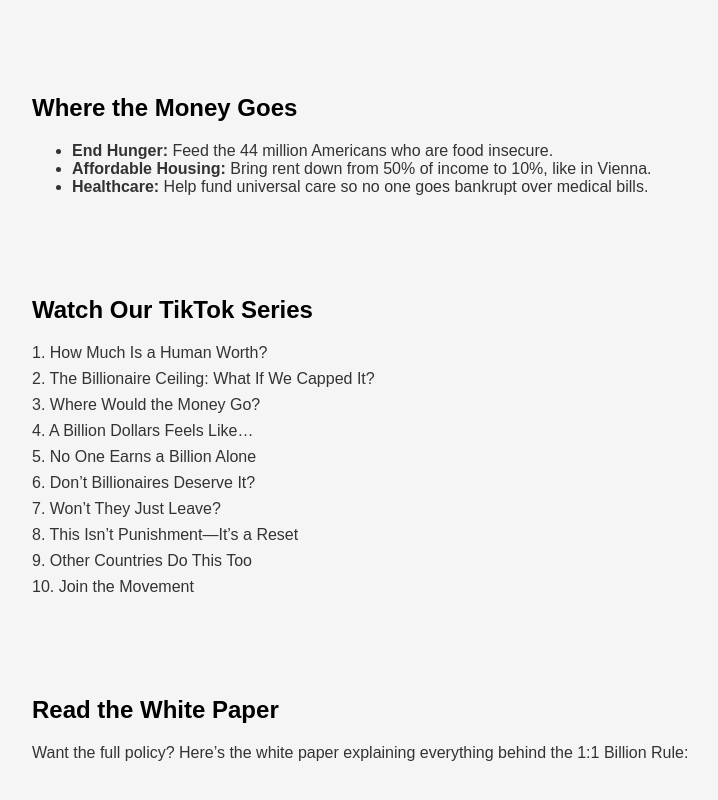
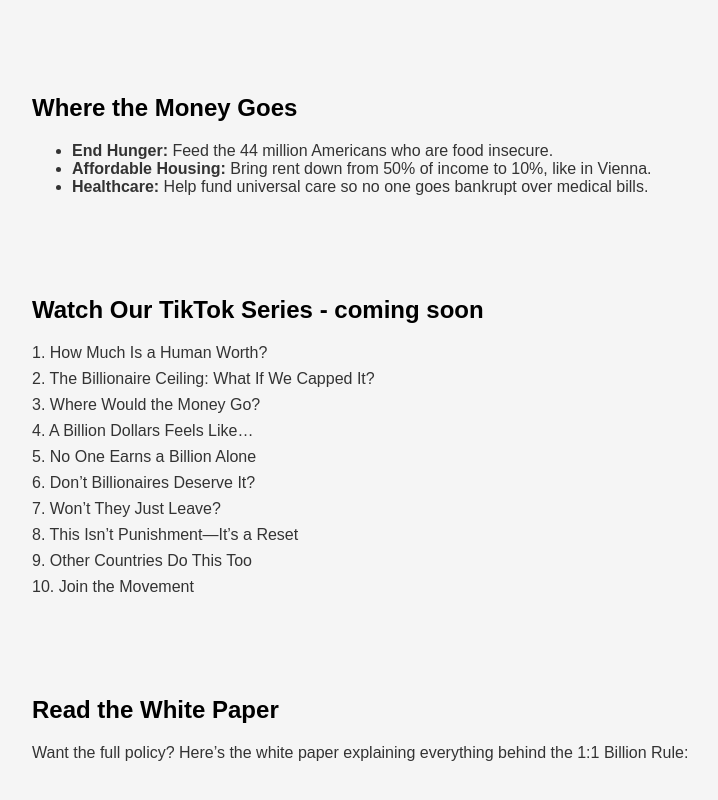
Before and after one commit to jeffreyengler/billion-rule-site, a plain HTML site: page index.html in a window 1280 px wide. Shown: the part 679-1479 px from the top of the page, without its empty margins (208-926 px from the left). Drawn offline with Linux system fonts and the light colour scheme; grey boxes are pictures that could not be loaded.

Commit message:
Update index.html
added "coming soon" to the TikTok series

```diff
--- a/index.html
+++ b/index.html
@@ -84,7 +84,7 @@
   </section>
 
   <section class="videos">
-    <h2>Watch Our TikTok Series</h2>
+    <h2>Watch Our TikTok Series - coming soon</h2>
     <ul>
       <li>1. How Much Is a Human Worth?</li>
       <li>2. The Billionaire Ceiling: What If We Capped It?</li>
```
